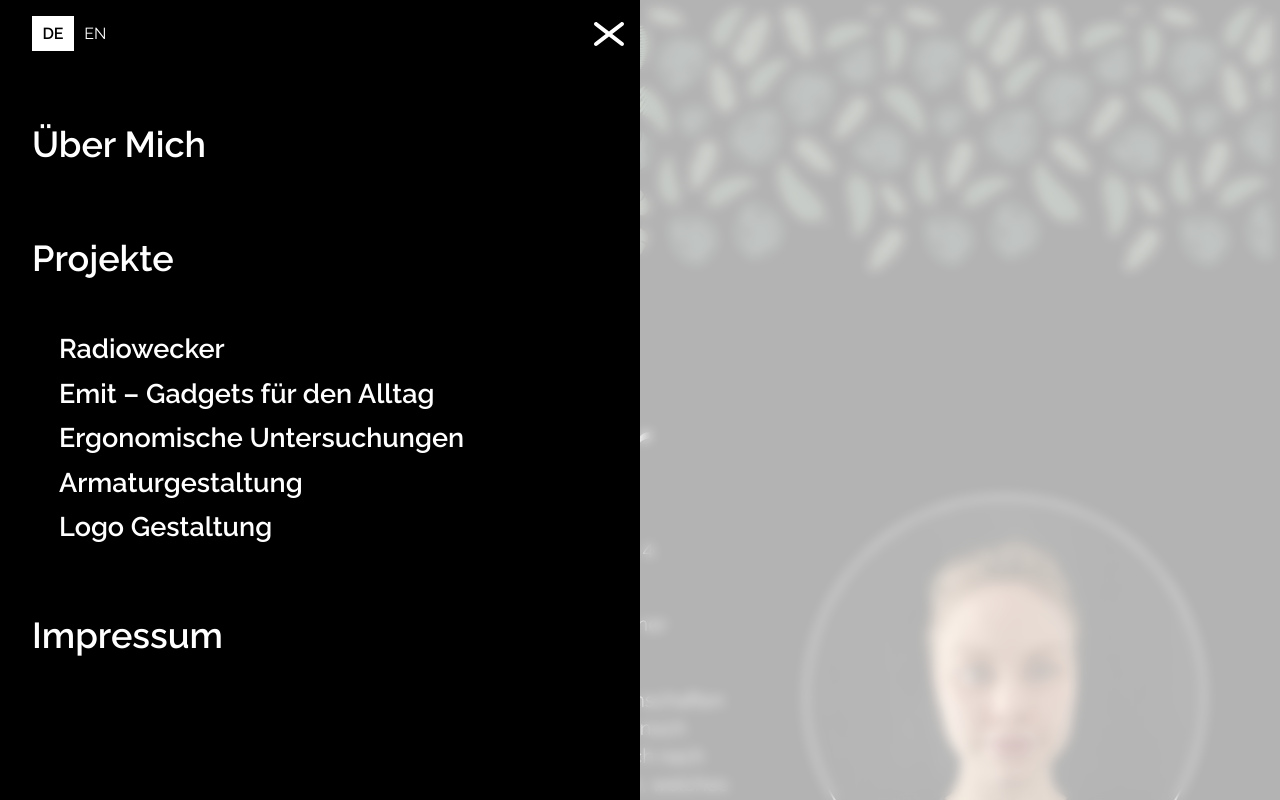
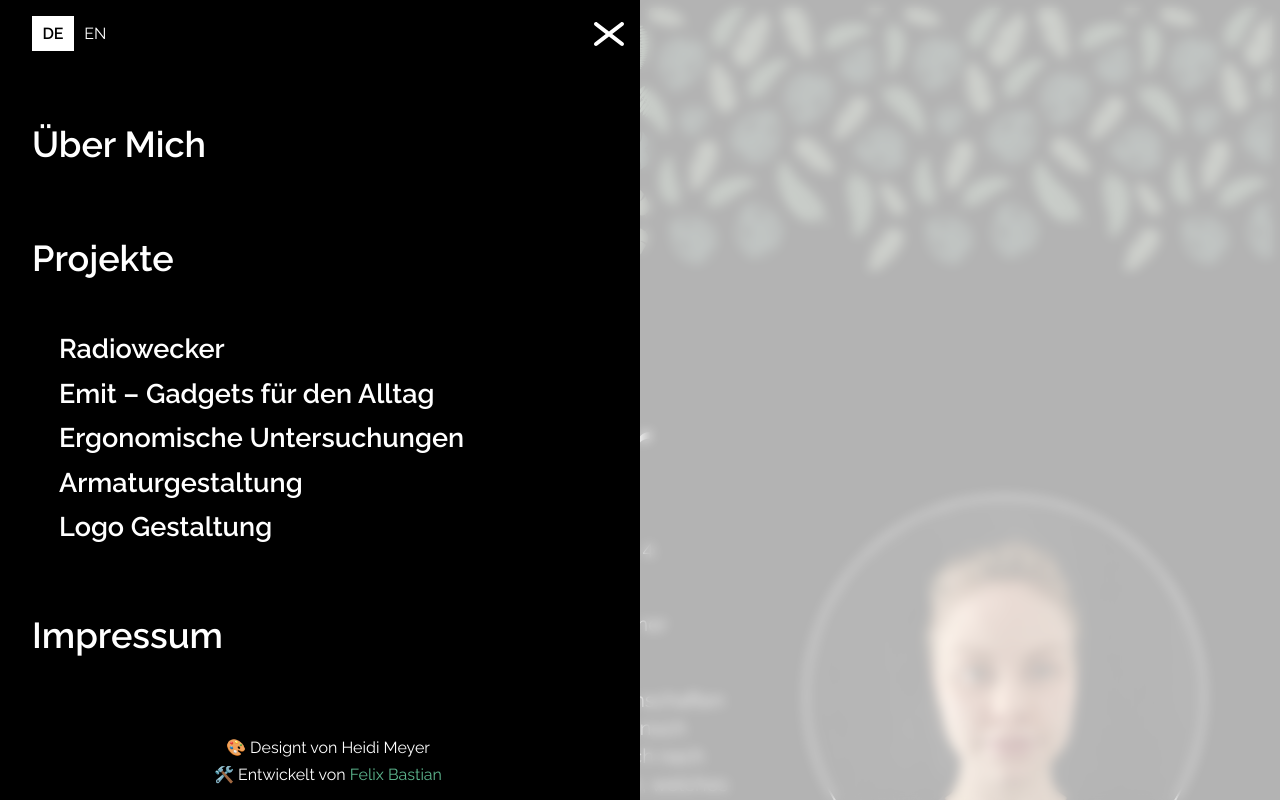
Before and after one commit to hy-di/portfolio-2021, a Vue app: page / in a window 1280 px wide. Both pictures are taken after a click on the button 31 px from the left and 28 px from the top of the page. Shown: the top 800 px of the page. Built offline with nearby package versions, Linux system fonts and the light colour scheme; the HTML template or start-up script is replaced by a standard one.

Commit message:
Add credits to nav menu

```diff
--- a/src/assets/content/index.js
+++ b/src/assets/content/index.js
@@ -47,6 +47,16 @@ const data = {
 		],
 	},
 	sections: [impres],
+	credits: {
+		de: [
+			'🎨 Designt von Heidi Meyer',
+			'🛠️ Entwickelt von <a target="blank" rel="noopener" href="https://github.com/Muhlex">Felix Bastian</a>',
+		],
+		en: [
+			'🎨 Designed by Heidi Meyer',
+			'🛠️ Built by <a target="blank" rel="noopener" href="https://github.com/Muhlex">Felix Bastian</a>',
+		],
+	},
 };
 
 const _lang = ref((() => {
--- a/src/components/NavMenu.vue
+++ b/src/components/NavMenu.vue
@@ -47,6 +47,9 @@
 					</li>
 				</ul>
 			</nav>
+			<div class="bottom-row">
+				<p v-for="paragraph in content.credits" :key="paragraph" v-html="paragraph" />
+			</div>
 		</div>
 	</transition>
 </template>
@@ -107,11 +110,23 @@ export default {
 	padding: 16px;
 	padding-left: 2em;
 	background-color: rgb(var(--col-background));
+	display: flex;
+	flex-direction: column;
 	z-index: 30;
 
 	.top-row {
 		display: flex;
 		justify-content: space-between;
+	}
+
+	.bottom-row {
+		margin-top: auto;
+		text-align: center;
+
+		p {
+			margin-top: 0.5em;
+			margin-bottom: 0;
+		}
 	}
 
 	.close-button {
```
